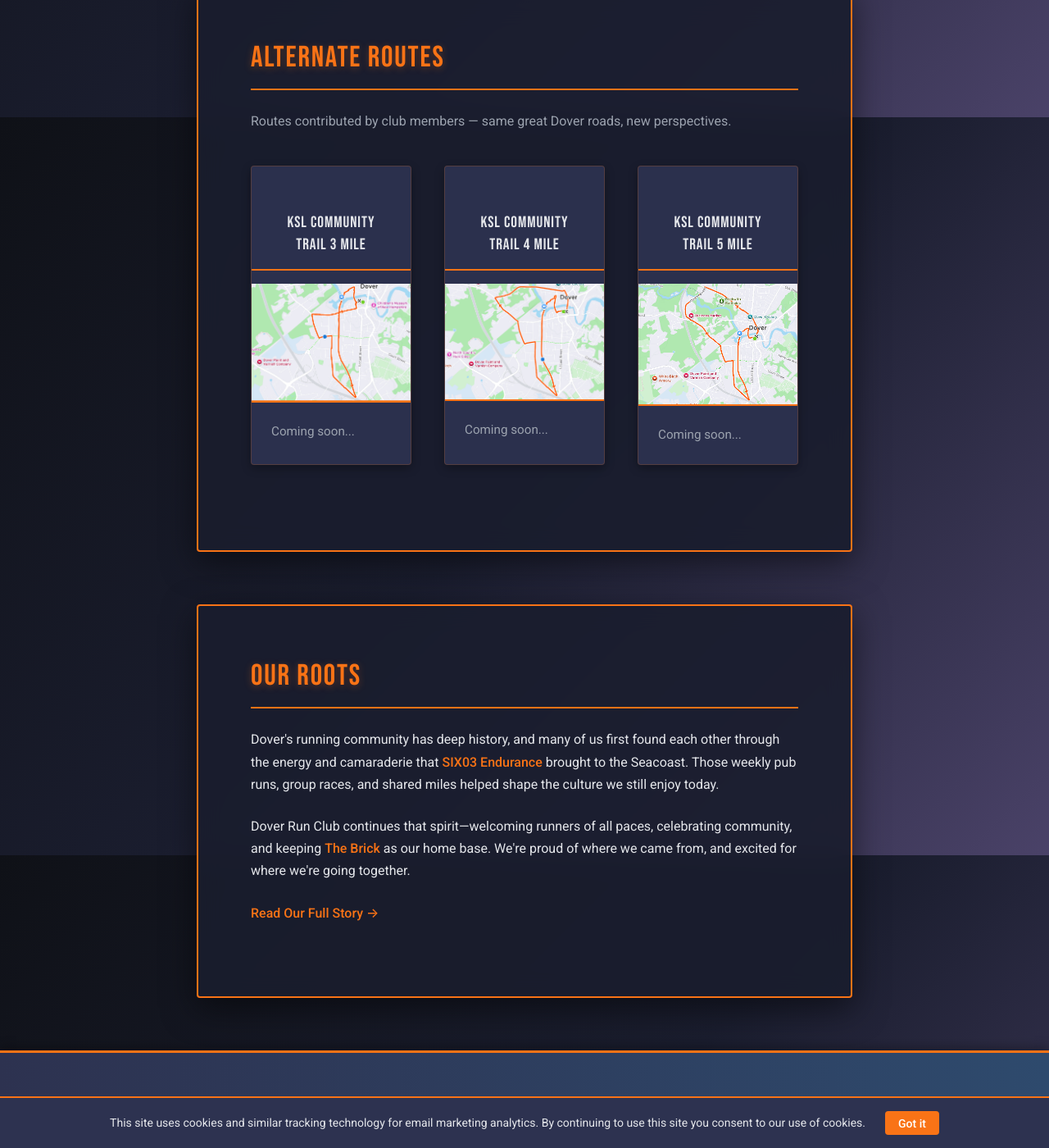
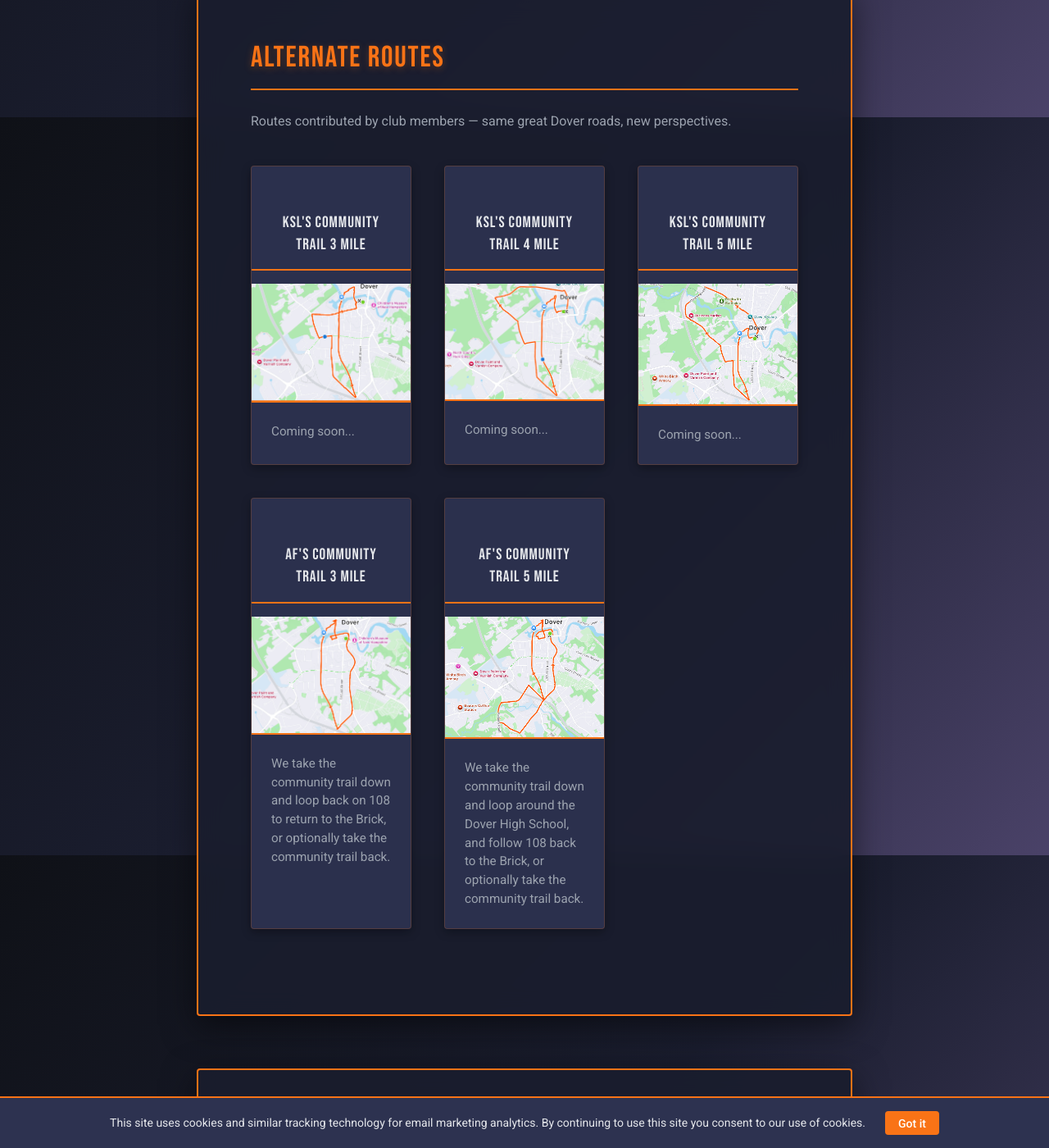
Before and after one commit to dekay2001/dover-run-club-website, a Jekyll site: the page built from index.md, in a window 1280 px wide and 1400 px high, scrolled down 6157 px. Shown: the whole window at 82% size. Built offline with Jekyll 4.4.1, drawn with Linux system fonts in a browser that asks for light colours.

Commit message:
Add new community trail routes and images for AF's Community Trail

```diff
--- a/_data/member_routes.yml
+++ b/_data/member_routes.yml
@@ -1,12 +1,20 @@
-- title: "KSL Community Trail 3 Mile"
+- title: "KSL's Community Trail 3 Mile"
   description: "Coming soon..."
   image: "/assets/images/route-ksl-community-trail-3mi.png"
   strava_url: "https://www.strava.com/routes/3469063649265790306"
-- title: "KSL Community Trail 4 Mile"
+- title: "KSL's Community Trail 4 Mile"
   description: "Coming soon..."
   image: "/assets/images/route-ksl-community-trail-4mi.png"
   strava_url: "https://www.strava.com/routes/3469063649264538978"
-- title: "KSL Community Trail 5 Mile"
+- title: "KSL's Community Trail 5 Mile"
   description: "Coming soon..."
   image: "/assets/images/route-ksl-community-trail-5mi.png"
   strava_url: "https://www.strava.com/routes/3469064585607511044"
+- title: "AF's Community Trail 3 Mile"
+  description: "We take the community trail down and loop back on 108 to return to the Brick, or optionally take the community trail back."
+  image: "/assets/images/route-af-community-trail-3mi.png"
+  strava_url: "https://www.strava.com/routes/3386033820720211046"
+- title: "AF's Community Trail 5 Mile"
+  description: "We take the community trail down and loop around the Dover High School, and follow 108 back to the Brick, or optionally take the community trail back."
+  image: "/assets/images/route-af-community-trail-5mi.png"
+  strava_url: "https://www.strava.com/routes/3386034544269733974"
```
Also changed, not shown: assets/images/route-af-community-trail-3mi.png (added), assets/images/route-af-community-trail-5mi.png (added).
